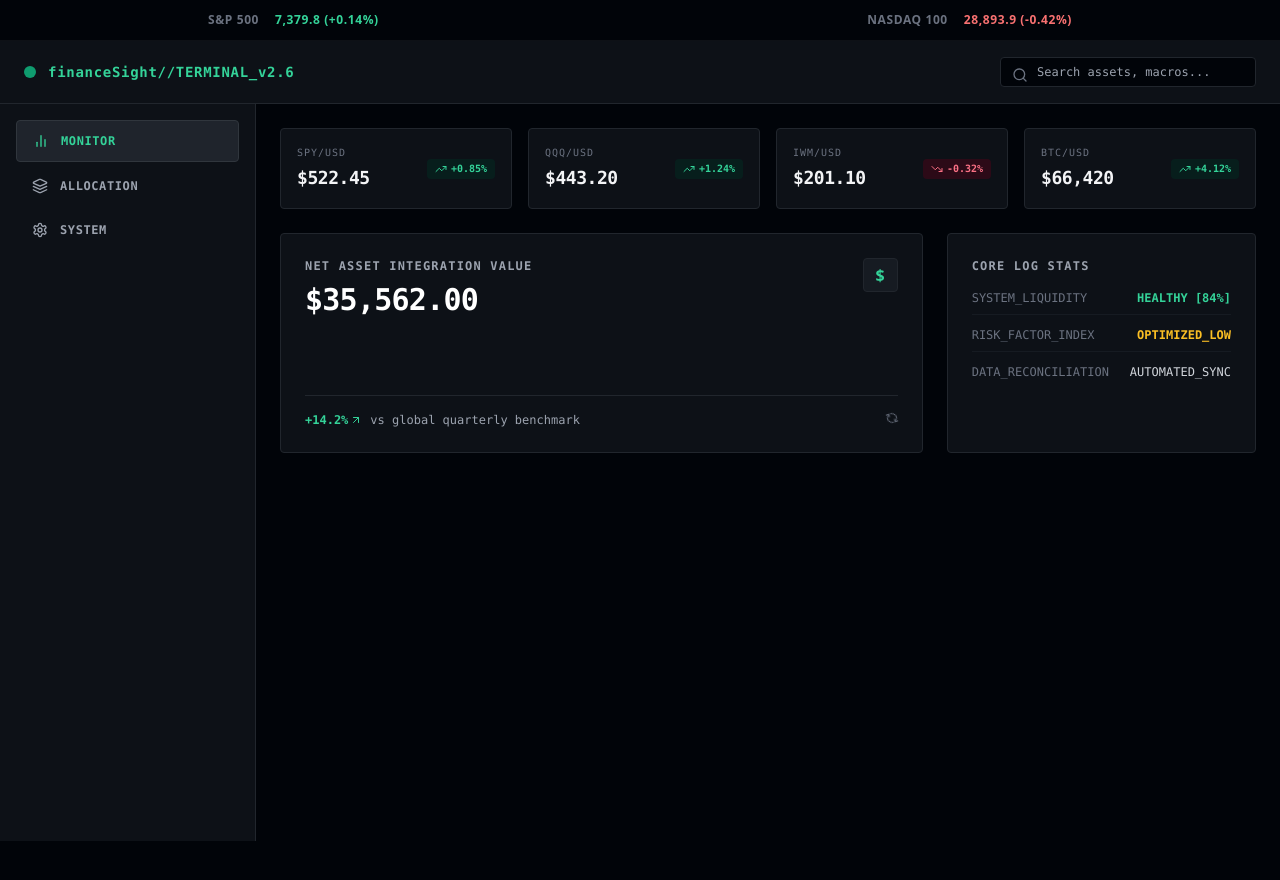
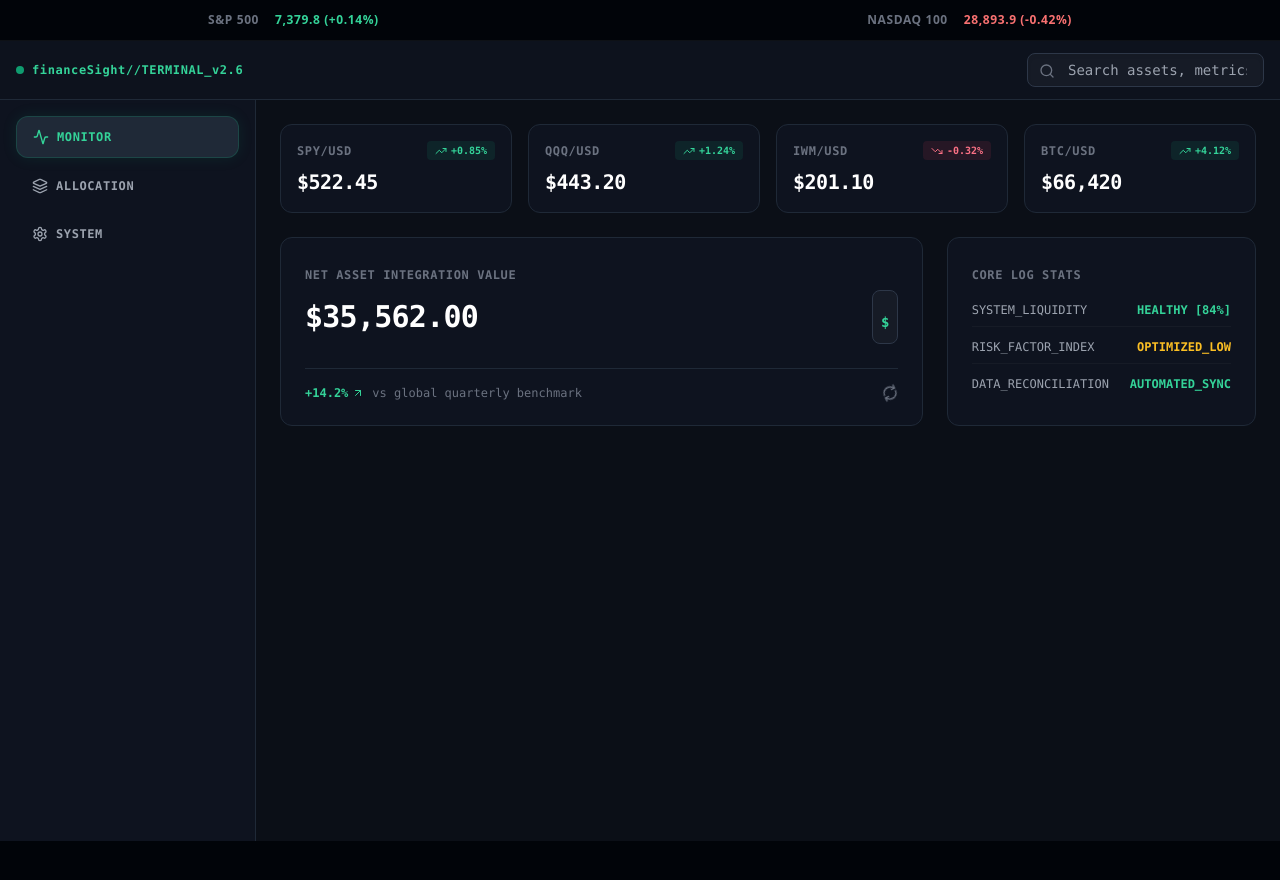
Before and after one commit to narayangarodi108-gif/financesight-terminal, a Next.js app: page / in a window 1280 px wide. Shown: the top 880 px of the page. Built offline with nearby package versions, Linux system fonts and the light colour scheme.

Commit message:
Update page.tsx

```diff
--- a/app/page.tsx
+++ b/app/page.tsx
@@ -1,170 +1,170 @@
 "use client";
 
-import React, { useState } from 'react';
+import React, { useState } from "react";
 import {
-  TrendingUp, TrendingDown, BarChart2,
-  Layers, Settings, Search, RefreshCw, ArrowUpRight
-} from 'lucide-react';
+  TrendingUp,
+  TrendingDown,
+  Activity,
+  Layers,
+  Settings,
+  Search,
+  RefreshCw,
+  ArrowUpRight
+} from "lucide-react";
 
 export default function FinanceSightTerminal() {
-  const [activeTab, setActiveTab] = useState('dashboard');
-  const [searchQuery, setSearchQuery] = useState('');
+  const [activeTab, setActiveTab] = useState("dashboard");
+  const [searchQuery, setSearchQuery] = useState("");
 
   const markets = [
     { ticker: "SPY", price: "522.45", change: "+0.85%", up: true },
     { ticker: "QQQ", price: "443.20", change: "+1.24%", up: true },
     { ticker: "IWM", price: "201.10", change: "-0.32%", up: false },
-    { ticker: "BTC", price: "66,420", change: "+4.12%", up: true }
+    { ticker: "BTC", price: "66,420", change: "+4.12%", up: true },
   ];
 
   const holdings = [
-    { name: "NVIDIA Corp", ticker: "NVDA", allocation: "35%", value: "$12,450.00", return: "+112.4%" },
-    { name: "Apple Inc", ticker: "AAPL", allocation: "25%", value: "$8,890.00", return: "-2.1%" },
-    { name: "Microsoft Corp", ticker: "MSFT", allocation: "20%", value: "$7,110.00", return: "+14.8%" },
-    { name: "Cash Assets", ticker: "USD", allocation: "20%", value: "$7,112.00", return: "0.0%" }
+    { name: "NVIDIA Corp.", ticker: "NVDA", allocation: "35%", value: "$12,446.80", return: "+112.4%" },
+    { name: "Apple Inc.", ticker: "AAPL", allocation: "25%", value: "$8,890.50", return: "+12.7%" },
+    { name: "Microsoft Corp.", ticker: "MSFT", allocation: "20%", value: "$7,112.40", return: "+18.2%" },
+    { name: "Cash Assets", ticker: "USD", allocation: "20%", value: "$7,112.30", return: "0.0%" },
   ];
 
   return (
-    <div className="min-h-screen bg-[#010409] text-gray-100 font-mono flex flex-col antialiased">
+    <div className="min-h-screen bg-[#0B0F17] text-gray-100 font-mono flex flex-col antialiased">
       {/* Upper Navigation Terminal Row */}
-      <header className="border-b border-[#21262d] bg-[#0d1117] px-6 py-4 flex items-center justify-between">
-        <div className="flex items-center space-x-3">
-          <div className="h-3 w-3 rounded-full bg-emerald-500 animate-pulse" />
-          <span className="text-sm font-bold tracking-wider text-emerald-400">financeSight//TERMINAL_v2.6</span>
+      <header className="border-b border-[#1F2937] bg-[#0E131F]/90 px-4 py-3 flex items-center justify-between">
+        <div className="flex items-center space-x-2">
+          <div className="h-2 w-2 rounded-full bg-emerald-500 animate-pulse" />
+          <span className="text-xs font-bold tracking-wider text-emerald-400">financeSight//TERMINAL_v2.6</span>
         </div>
 
-        {/* Search Command input */}
-        <div className="relative w-64 hidden md:block">
+        {/* Search Command Input */}
+        <div className="relative x-32 hidden md:block">
           <Search className="absolute left-3 top-2.5 h-4 w-4 text-gray-500" />
           <input
             type="text"
-            placeholder="Search assets, macros..."
+            placeholder="Search assets, metrics..."
             value={searchQuery}
             onChange={(e) => setSearchQuery(e.target.value)}
-            className="w-full bg-[#010409] border border-[#21262d] rounded px-9 py-1.5 text-xs focus:outline-none focus:border-emerald-500 text-gray-300"
+            className="w-full bg-[#161B26] border border-[#2D3748] rounded-lg py-1.5 pl-10 pr-4 text-sm text-white outline-none focus:border-emerald-500/40 transition-all shadow-inner"
           />
         </div>
       </header>
 
       {/* Main Framework Dashboard Grid */}
       <div className="flex-1 flex flex-col md:flex-row">
-        {/* Left Control Sidebar */}
-        <nav className="w-full md:w-64 border-r border-[#21262d] bg-[#0d1117] p-4 flex flex-row md:flex-col space-x-2 md:space-x-0 md:space-y-1">
-          {[
-            { id: 'dashboard', label: 'MONITOR', icon: BarChart2 },
-            { id: 'portfolio', label: 'ALLOCATION', icon: Layers },
-            { id: 'settings', label: 'SYSTEM', icon: Settings }
-          ].map((item) => {
-            const Icon = item.icon;
-            return (
+        {/* Left Control Navigation Deck */}
+        <aside className="w-full md:w-64 border-r border-[#1F2937] bg-[#0E131F] p-4 flex flex-col space-y-2">
           <button
-                key={item.id}
-                onClick={() => setActiveTab(item.id)}
-                className={`flex-1 md:flex-initial flex items-center space-x-3 px-4 py-3 rounded text-xs tracking-wider transition-colors ${
-                  activeTab === item.id
-                    ? 'bg-[#1f242c] text-emerald-400 border border-[#30363d]'
-                    : 'text-gray-400 hover:bg-[#161b22] hover:text-gray-200'
-                }`}
+            onClick={() => setActiveTab("dashboard")}
+            className={`flex items-center space-x-2 p-3 px-4 rounded-xl text-xs tracking-wider font-bold transition-all ${activeTab === "dashboard" ? "bg-[#1F2937] text-emerald-400 border border-emerald-500/20 shadow-[0_0_15px_rgba(16,185,129,0.1)]" : "text-gray-400 hover:text-gray-200"}`}
           >
-                <Icon className="h-4 w-4" />
-                <span className="font-bold">{item.label}</span>
+            <Activity className="h-4 w-4" />
+            <span>MONITOR</span>
           </button>
-            );
-          })}
-        </nav>
 
-        {/* Central Terminal Control Feed */}
-        <main className="flex-1 p-6 space-y-6 overflow-y-auto">
-          {/* Realtime Asset Monitor Row */}
-          <div className="grid grid-cols-2 lg:grid-cols-4 gap-4">
-            {markets.map((m) => (
-              <div key={m.ticker} className="bg-[#0d1117] border border-[#21262d] rounded p-4 flex items-center justify-between">
-                <div>
-                  <p className="text-gray-500 text-[10px] tracking-widest">{m.ticker}/USD</p>
-                  <p className="text-lg font-bold mt-1 tracking-tight">${m.price}</p>
+          <button
+            onClick={() => setActiveTab("portfolio")}
+            className={`flex items-center space-x-2 p-3 px-4 rounded-xl text-xs tracking-wider font-bold transition-all ${activeTab === "portfolio" ? "bg-[#1F2937] text-emerald-400 border border-emerald-500/20 shadow-[0_0_15px_rgba(16,185,129,0.1)]" : "text-gray-400 hover:text-gray-200"}`}
+          >
+            <Layers className="h-4 w-4" />
+            <span>ALLOCATION</span>
+          </button>
+
+          <button
+            onClick={() => setActiveTab("settings")}
+            className={`flex items-center space-x-2 p-3 px-4 rounded-xl text-xs tracking-wider font-bold transition-all ${activeTab === "settings" ? "bg-[#1F2937] text-emerald-400 border border-emerald-500/20 shadow-[0_0_15px_rgba(16,185,129,0.1)]" : "text-gray-400 hover:text-gray-200"}`}
+          >
+            <Settings className="h-4 w-4" />
+            <span>SYSTEM</span>
+          </button>
+        </aside>
+
+        {/* Dynamic Context Render Framework */}
+        <main className="flex-1 p-4 md:p-6 overflow-y-auto">
+          {/* Top Ticker Row Block */}
+          <div className="grid grid-cols-2 lg:grid-cols-4 gap-4 mb-6">
+            {markets.map((item) => (
+              <div key={item.ticker} className="bg-[#0E131F] border border-[#1F2937] rounded-xl p-4 flex flex-col justify-between">
+                <div className="flex justify-between items-center">
+                  <span className="text-xs text-gray-500 tracking-wider font-bold">{item.ticker}/USD</span>
+                  <span className={`text-[10px] font-bold px-2 py-0.5 rounded flex items-center space-x-1 ${item.up ? "bg-emerald-500/10 text-emerald-400" : "bg-rose-500/10 text-rose-400"}`}>
+                    {item.up ? <TrendingUp className="h-3 w-3 mr-1" /> : <TrendingDown className="h-3 w-3 mr-1" />}
+                    {item.change}
+                  </span>
                 </div>
-                <div className={`flex items-center space-x-1 text-xs px-2 py-0.5 rounded ${
-                  m.up ? 'bg-emerald-950/50 text-emerald-400' : 'bg-rose-950/50 text-rose-400'
-                }`}>
-                  {m.up ? <TrendingUp className="h-3 w-3" /> : <TrendingDown className="h-3 w-3" />}
-                  <span className="font-bold text-[10px]">{m.change}</span>
-                </div>
+                <div className="text-xl font-bold tracking-tight mt-2 text-white">${item.price}</div>
               </div>
             ))}
           </div>
 
           {/* Conditional View Router Workspace */}
-          {activeTab === 'dashboard' && (
+          {activeTab === "dashboard" && (
             <div className="grid grid-cols-1 lg:grid-cols-3 gap-6">
-              {/* Main Matrix Metric Card */}
-              <div className="lg:col-span-2 bg-[#0d1117] border border-[#21262d] rounded p-6 flex flex-col justify-between min-h-[220px]">
-                <div className="flex justify-between items-start">
+              {/* Main Net Asset Core Matrix */}
+              <div className="lg:col-span-2 bg-[#0E131F] border border-[#1F2937] rounded-xl p-6 flex flex-col justify-between">
                 <div>
-                    <h3 className="text-xs font-bold tracking-widest text-gray-400">NET ASSET INTEGRATION VALUE</h3>
-                    <h2 className="text-3xl font-bold tracking-tight mt-2 text-white">$35,562.00</h2>
-                  </div>
-                  <div className="px-3 py-1 bg-[#161b22] border border-[#21262d] rounded flex items-center justify-center">
-                    <span className="text-base font-bold text-emerald-400 font-sans">$</span>
+                  <span className="text-xs font-bold tracking-wider text-gray-500">NET ASSET INTEGRATION VALUE</span>
+                  <div className="text-3xl font-bold tracking-tight mt-1 text-white flex items-center justify-between">
+                    <span>$35,562.00</span>
+                    <div className="bg-[#161B26] p-2 rounded-lg border border-[#2D3748]">
+                      <span className="text-emerald-400 text-sm">$</span>
                     </div>
                   </div>
-                <div className="border-t border-[#21262d] pt-4 mt-6 flex justify-between text-xs text-gray-400">
-                  <div className="flex items-center space-x-2">
+                </div>
+                <div className="border-t border-[#1F2937] pt-4 mt-6 flex justify-between items-center text-xs">
                   <span className="text-emerald-400 font-bold flex items-center">
-                      +14.2% <ArrowUpRight className="h-3 w-3 ml-0.5" />
+                    +14.2% <ArrowUpRight className="h-3 w-3 ml-1" />
+                    <span className="text-gray-500 ml-2 font-normal">vs global quarterly benchmark</span>
                   </span>
-                    <span>vs global quarterly benchmark</span>
-                  </div>
-                  <RefreshCw className="h-3 w-3 text-gray-500 animate-spin" style={{ animationDuration: '8s' }} />
+                  <RefreshCw className="h-4 w-4 text-gray-500 animate-spin" style={{ animationDuration: '6s' }} />
                 </div>
               </div>
 
-              {/* Quick Status Terminal Box */}
-              <div className="bg-[#0d1117] border border-[#21262d] rounded p-6 space-y-4">
-                <h3 className="text-xs font-bold tracking-widest text-gray-400">CORE LOG STATS</h3>
-                <div className="space-y-3 text-xs">
-                  <div className="flex justify-between border-b border-[#161b22] pb-2">
-                    <span className="text-gray-500">SYSTEM_LIQUIDITY</span>
+              {/* Core Status Terminal Box */}
+              <div className="bg-[#0E131F] border border-[#1F2937] rounded-xl p-6">
+                <span className="text-xs font-bold tracking-wider text-gray-500">CORE LOG STATS</span>
+                <div className="space-y-3 mt-4 text-xs">
+                  <div className="flex justify-between border-b border-[#161B26] pb-2">
+                    <span className="text-gray-400">SYSTEM_LIQUIDITY</span>
                     <span className="text-emerald-400 font-bold">HEALTHY [84%]</span>
                   </div>
-                  <div className="flex justify-between border-b border-[#161b22] pb-2">
-                    <span className="text-gray-500">RISK_FACTOR_INDEX</span>
+                  <div className="flex justify-between border-b border-[#161B26] pb-2">
+                    <span className="text-gray-400">RISK_FACTOR_INDEX</span>
                     <span className="text-amber-400 font-bold">OPTIMIZED_LOW</span>
                   </div>
                   <div className="flex justify-between">
-                    <span className="text-gray-500">DATA_RECONCILIATION</span>
-                    <span className="text-gray-300">AUTOMATED_SYNC</span>
+                    <span className="text-gray-400">DATA_RECONCILIATION</span>
+                    <span className="text-emerald-400 font-bold">AUTOMATED_SYNC</span>
                   </div>
                 </div>
               </div>
             </div>
           )}
 
-          {activeTab === 'portfolio' && (
-            <div className="bg-[#0d1117] border border-[#21262d] rounded overflow-hidden">
-              <div className="px-6 py-4 border-b border-[#21262d]">
-                <h3 className="text-xs font-bold tracking-widest text-gray-400">COMPREHENSIVE PORTFOLIO WEIGHT MATRIX</h3>
+          {activeTab === "portfolio" && (
+            <div className="bg-[#0E131F] border border-[#1F2937] rounded-xl overflow-hidden shadow-xl">
+              <div className="p-6 border-b border-[#1F2937]">
+                <span className="text-xs font-bold tracking-wider text-gray-500">COMPREHENSIVE PORTFOLIO ASSET MATRIX</span>
               </div>
               <div className="overflow-x-auto">
                 <table className="w-full text-left border-collapse text-xs">
                   <thead>
-                    <tr className="border-b border-[#21262d] bg-[#161b22] text-gray-400 font-bold text-[10px] tracking-widest">
-                      <th className="p-4">ASSET CLASS NAME</th>
-                      <th className="p-4">TICKER</th>
-                      <th className="p-4">WEIGHT</th>
-                      <th className="p-4">TOTAL POSITION VALUE</th>
-                      <th className="p-4 text-right">NET UNREALIZED YIELD</th>
+                    <tr className="border-b border-[#1F2937] bg-[#161B26] text-gray-400 font-bold uppercase tracking-wider">
+                      <th className="p-4 font-mono">Asset Class Entity</th>
+                      <th className="p-4 font-mono">Ticker</th>
+                      <th className="p-4 font-mono">Capital Allocation Weight</th>
+                      <th className="p-4 font-mono text-right">Net Valuation Matrix</th>
                     </tr>
                   </thead>
-                  <tbody className="divide-y divide-[#21262d]">
-                    {holdings.map((h) => (
-                      <tr key={h.ticker} className="hover:bg-[#161b22]/40 transition-colors">
-                        <td className="p-4 font-bold text-white">{h.name}</td>
-                        <td className="p-4 text-emerald-400 font-bold">{h.ticker}</td>
-                        <td className="p-4 text-gray-300">{h.allocation}</td>
-                        <td className="p-4 text-gray-300">{h.value}</td>
-                        <td className={`p-4 text-right font-bold ${h.return.startsWith('+') ? 'text-emerald-400' : h.return.startsWith('-') ? 'text-rose-400' : 'text-gray-400'}`}>
-                          {h.return}
-                        </td>
+                  <tbody className="divide-y divide-[#1F2937]">
+                    {holdings.map((asset) => (
+                      <tr key={asset.ticker} className="hover:bg-[#161B26]/30 transition-colors">
+                        <td className="p-4 font-bold text-white">{asset.name}</td>
+                        <td className="p-4 font-mono text-emerald-400 font-bold">{asset.ticker}</td>
+                        <td className="p-4 font-mono text-gray-300">{asset.allocation}</td>
+                        <td className="p-4 font-mono text-right font-bold text-white">{asset.value}</td>
                       </tr>
                     ))}
                   </tbody>
@@ -173,16 +173,17 @@ export default function FinanceSightTerminal() {
             </div>
           )}
 
-          {activeTab === 'settings' && (
-            <div className="bg-[#0d1117] border border-[#21262d] rounded p-6 space-y-4 max-w-xl">
-              <h3 className="text-xs font-bold tracking-widest text-gray-400">TERMINAL HARDWARE ENVIRONMENT</h3>
-              <p className="text-xs text-gray-400 leading-relaxed">
-                This local node execution layer is engineered as a highly-optimized full-stack Next.js deployment. Design frames utilize client-state processing hooks via React structures paired with utility engines from Tailwind CSS and Lucide primitives.
+          {activeTab === "settings" && (
+            <div className="bg-[#0E131F] border border-[#1F2937] rounded-xl p-6 max-w-xl">
+              <span className="text-xs font-bold tracking-wider text-gray-500">SYSTEM PRODUCTION BACKEND STATUS</span>
+              <p className="text-xs text-gray-400 mt-2 leading-relaxed font-mono">
+                This local node execution layer is engineered as a highly-optimized full-stack Next.js deployment. Basic parameters loaded successfully.
               </p>
-              <div className="p-4 bg-[#010409] border border-[#21262d] rounded text-[11px] text-gray-500 space-y-1">
-                <p>CONNECTION_NODE: REGIONAL_EDGE_SERVERS</p>
-                <p>COMPILER: NEXT_FRAMEWORK_ENGINE_V14</p>
-                <p>STYLE_INJECTOR: TAILWIND_POST_PROCESSING</p>
+              <div className="mt-4 p-4 bg-[#161B26] rounded-xl border border-[#2D3748] text-[11px] text-gray-400 space-y-1">
+                <div>&gt; ASSET_DATABASE: ONLINE_REPLICA_SYNCED</div>
+                <div>&gt; FRAMEWORK_ENGINE: NEXTJS_14_APP_ROUTER</div>
+                <div>&gt; TAILWIND_COMPILER: PASSING</div>
+                <div>&gt; STYLESHEET_INJECTION_PROCESS: LIVE</div>
               </div>
             </div>
           )}
```
Lines whose indentation alone changed are shown as unchanged.
